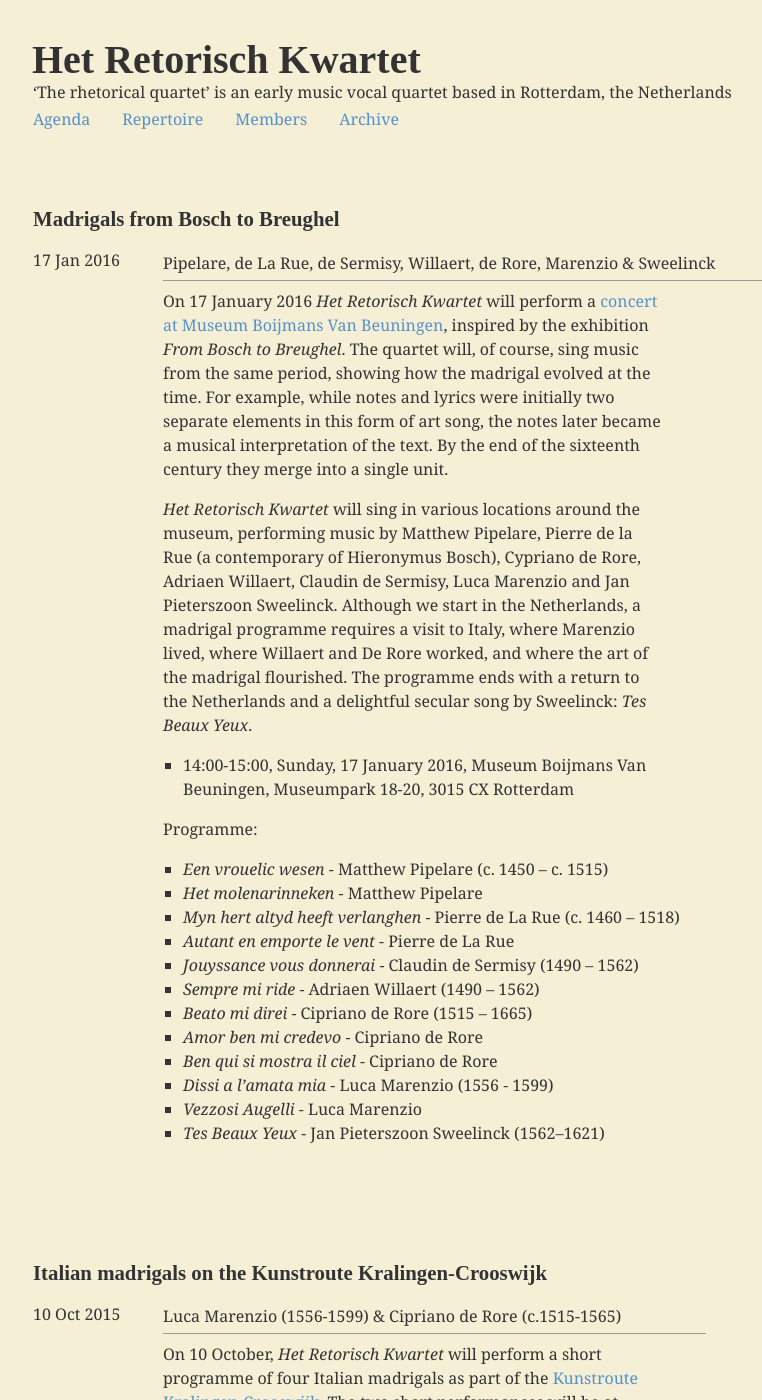
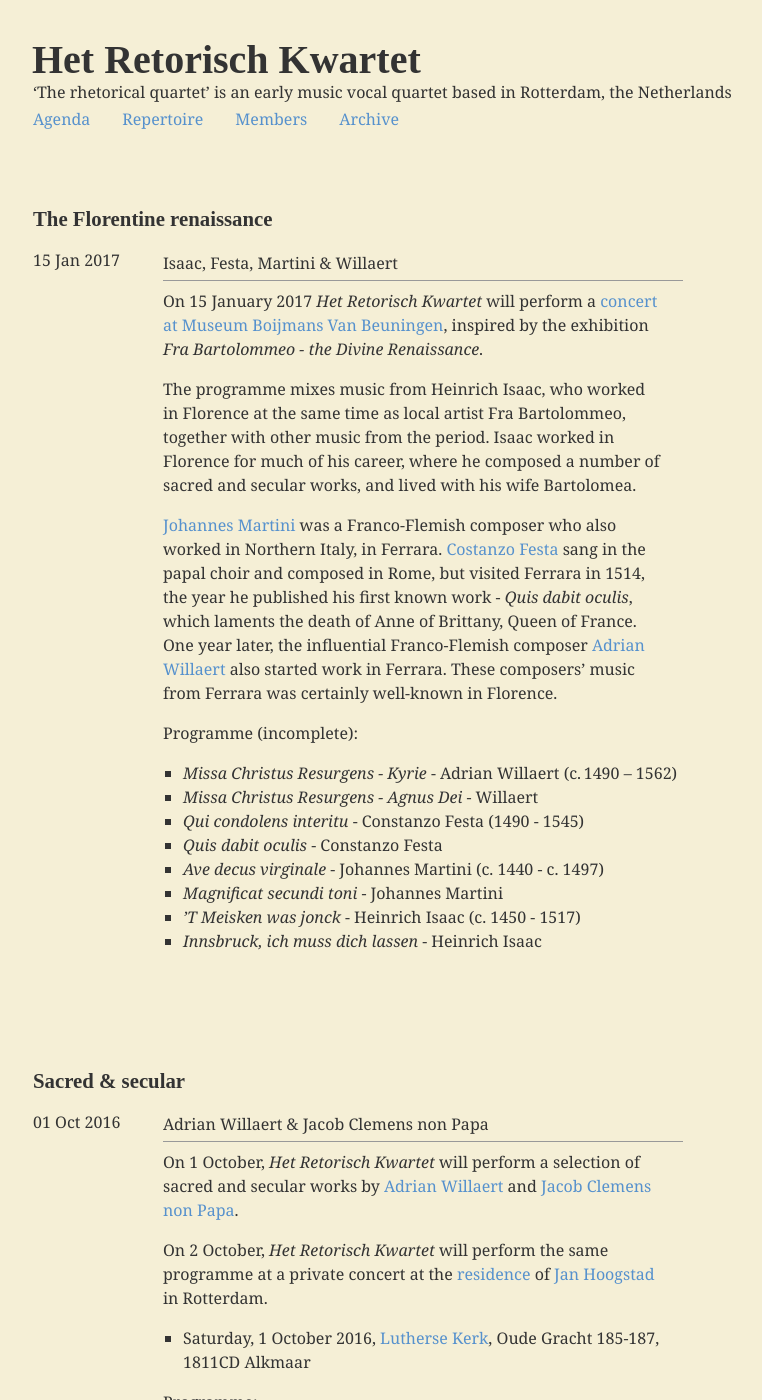
Before and after one commit to retorisch/retorisch.github.io, a Jekyll site: the page built from index.html, in a window 1280 px wide and 1400 px high. Shown: the whole window, without its empty margins (15-777 px from the left). Built offline with Jekyll 4.4.1, drawn with Linux system fonts in a browser that asks for light colours; some web fonts are replaced; some of the changed text lies outside the part shown.

Commit message:
Add concerts

```diff
--- a/_posts/2016-01-17-concert.md
+++ b/_posts/2016-01-17-concert.md
@@ -1,8 +1,8 @@
 ---
 layout: retorisch
 title: Madrigals from Bosch to Breughel
-Date: 2015-10-10
-Slug: 2015-10-10
+Date: 2016-01-17
+Slug: 2016-01-17
 excerpt: Pipelare, de La Rue, de Sermisy, Willaert, de Rore, Marenzio & Sweelinck
 image: 2016-01-14-poster.jpg
 ---
--- /dev/null
+++ b/_posts/2016-10-01-concert.md
@@ -0,0 +1,33 @@
+---
+layout: retorisch
+title: Sacred & secular
+Date: 2016-10-01
+Slug: 2016-10-01
+excerpt: Adrian Willaert & Jacob Clemens non Papa
+---
+
+On 1 October, _Het Retorisch Kwartet_ will perform a selection of sacred and secular works by [Adrian Willaert](https://en.wikipedia.org/wiki/Adrian_Willaert) and [Jacob Clemens non Papa](https://en.wikipedia.org/wiki/Jacob_Clemens_non_Papa).
+
+On 2 October, _Het Retorisch Kwartet_  will perform the same programme at a private concert at the [residence](http://www.architectuurinrotterdam.nl/building.php?buildingid=131&lang=nl) of [Jan Hoogstad](https://nl.wikipedia.org/wiki/Jan_Hoogstad) in Rotterdam.
+
+* Saturday, 1 October 2016, [Lutherse Kerk](http://luthersekerkalkmaar.nl), Oude Gracht 185-187, 1811CD Alkmaar
+
+Programme:
+
+* _Dulces exuviae_ - Adrian Willaert (c. 1490 – 1562)
+* _Mirabile Mysterium_ - Willaert
+* _O magnum mysterium_ - Willaert
+* _Pater noster / Ave Maria_ - Willaert
+* _Missa Christus Resurgens_ - Willaert
+* _Madonna io non lo so perche lo fai_ - Willaert
+* _O bene mio_ - Willaert
+* _Soeur_ - Willaert
+* _Un giorno mi prego_ - Willaert
+* _Vecchie letrose_ - Willaert
+* _Zoia Zentil_ - Willaert
+* _Crux fidelis_ - Clemens non Papa (c. 1510 – c. 1555)
+* _Missa pro defunctis_ - Clemens
+* _Pere eternel_ - Clemens
+* _Au joly boquet croist la violette_ - Clemens
+* _La, la, maistre Pierre_ - Clemens
+* _Pour une, las, j’endure_ - Clemens
--- /dev/null
+++ b/_posts/2017-01-15-concert.md
@@ -0,0 +1,24 @@
+---
+layout: retorisch
+title: The Florentine renaissance
+Date: 2017-01-15
+Slug: 2017-01-15
+excerpt: Isaac, Festa, Martini & Willaert
+---
+
+On 15 January 2017 _Het Retorisch Kwartet_ will perform a [concert at Museum Boijmans Van Beuningen](http://www.boijmans.nl/en/7/calendar-exhibitions/calendaritem/1262/fra-bartolommeo), inspired by the exhibition _Fra Bartolommeo - the Divine Renaissance_.
+
+The programme mixes music from Heinrich Isaac, who worked in Florence at the same time as local artist Fra Bartolommeo, together with other music from the period. Isaac worked in Florence for much of his career, where he composed a number of sacred and secular works, and lived with his wife Bartolomea.
+
+[Johannes Martini](https://en.wikipedia.org/wiki/Johannes_Martini) was a Franco-Flemish composer who also worked in Northern Italy, in Ferrara. [Costanzo Festa](https://en.wikipedia.org/wiki/Costanzo_Festa) sang in the papal choir and composed in Rome, but visited Ferrara in 1514, the year he published his first known work - _Quis dabit oculis_, which laments the death of Anne of Brittany, Queen of France. One year later, the influential Franco-Flemish composer [Adrian Willaert](https://en.wikipedia.org/wiki/Adrian_Willaert) also started work in Ferrara. These composers’ music from Ferrara was certainly well-known in Florence.
+
+Programme (incomplete):
+
+* _Missa Christus Resurgens - Kyrie_ - Adrian Willaert (c. 1490 – 1562)
+* _Missa Christus Resurgens - Agnus Dei_ - Willaert
+* _Qui condolens interitu_ - Constanzo Festa (1490 - 1545)
+* _Quis dabit oculis_ - Constanzo Festa
+* _Ave decus virginale_ - Johannes Martini (c. 1440 - c. 1497)
+* _Magnificat secundi toni_ - Johannes Martini
+* _’T Meisken was jonck_ - Heinrich Isaac (c. 1450 - 1517)
+* _Innsbruck, ich muss dich lassen_ - Heinrich Isaac
--- a/agenda.md
+++ b/agenda.md
@@ -3,6 +3,18 @@
 title: Agenda
 Type: page
 ---
+
+*January 2017*
+
+* Isaac, Festa, Martini & Willaert - [The Florentine renaissance](/2017-01-15)
+
+*October 2016*
+
+* Adrian Willaert & Clemens non Papa - [Sacred & secular](/2015-10-10)
+
+*March 2016*
+
+* Pipelare, de La Rue, de Sermisy, Willaert, de Rore, Marenzio & Sweelinck - [Madrigals from Bosch to Breughel](/2016-01-17)
 
 *October 2015*
 
--- a/repertoire.md
+++ b/repertoire.md
@@ -4,15 +4,26 @@
 Type: page
 ---
 
-#### Planned
+#### Planned - [January 2017](/2017-01-15)
+
+* _Missa Christus Resurgens - Kyrie_ - Adrian Willaert *CMM 3-09 Vol.IX*
+* _Missa Christus Resurgens - Agnus Dei_ - Adrian Willaert *CMM 3-09 Vol.IX*
+* _Qui condolens interitu_ - Constanzo Festa
+* _Quis dabit oculis_ - Constanzo Festa [CPDL #39985](http://www.cpdl.org/wiki/index.php/Quis_dabit_oculis_(Costanzo_Festa))
+* _Ave decus virginale_ - Johannes Martini
+* _Magnificat secundi toni_ - Johannes Martini [CPDL #35487](http://www.cpdl.org/wiki/index.php/Magnificat_secundi_toni_(Johannes_Martini))
+* _’T Meisken was jonck_ - Heinrich Isaac
+* _Innsbruck, ich muss dich lassen_ - Heinrich Isaac
+
+#### Planned - [October 2016](/2015-10-10)
 
 Willaert (sacred):
 
 * _Dulces exuviae_ - Adrian Willaert
 * _Mirabile Mysterium_ (4’30”) - Adrian Willaert [CPDL #37020](http://www.cpdl.org/wiki/index.php/Mirabile_mysterium_%28Adrian_Willaert%29)
 * _O magnum mysterium_ - Adrian Willaert [CPDL #21811](http://www.cpdl.org/wiki/index.php/O_magnum_mysterium_%28Adrian_Willaert%29)
-* _Pater noster / Ave Maria_ - Adrian Willaert  [CPDL #12137](http://www.cpdl.org/wiki/index.php/Pater_noster_-_Ave_Maria_%28Adrian_Willaert%29)
-* _Missa Christus Resurgens_ - Adrian Willaert *CMM 3-09 Vol.IX*
+* _Pater noster / Ave Maria_ - Adrian Willaert [CPDL #12137](http://www.cpdl.org/wiki/index.php/Pater_noster_-_Ave_Maria_%28Adrian_Willaert%29)
+* _Missa Christus Resurgens - Kyrie_ - Adrian Willaert *CMM 3-09 Vol.IX*
 
 Willaert (secular):
 
```
